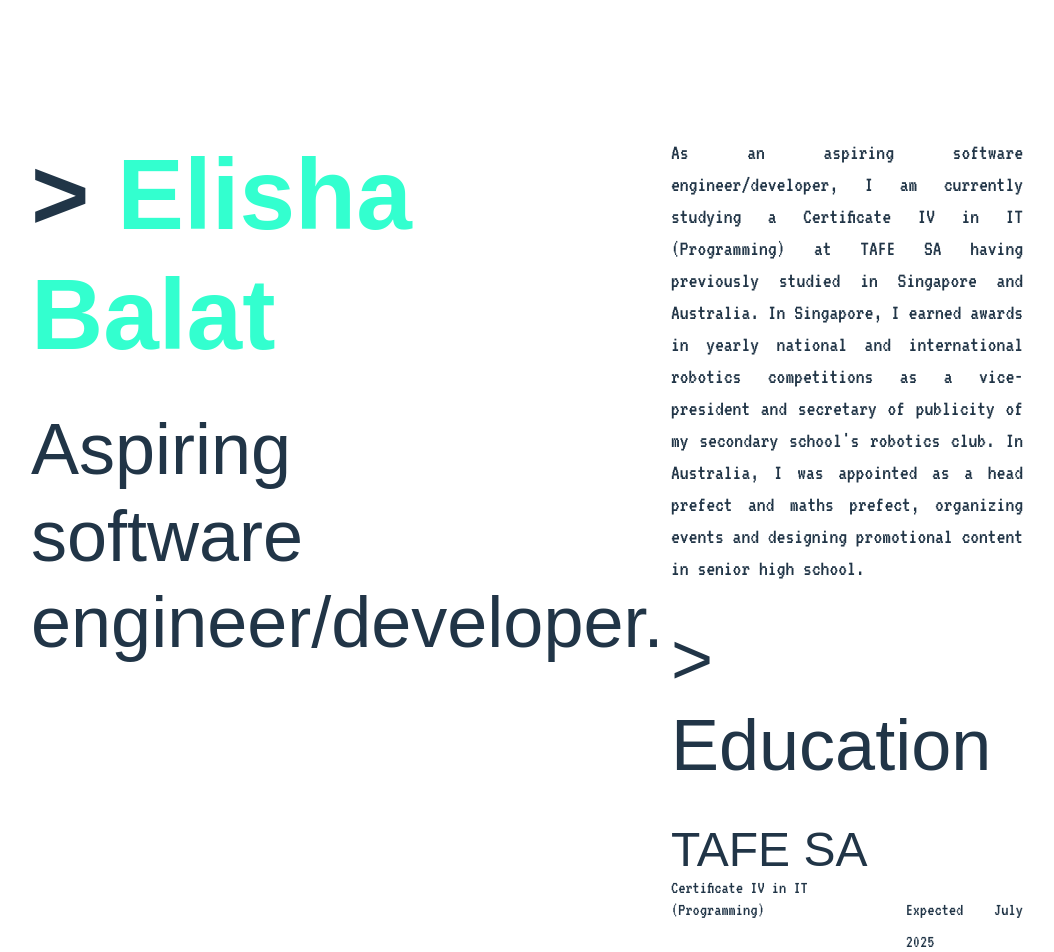
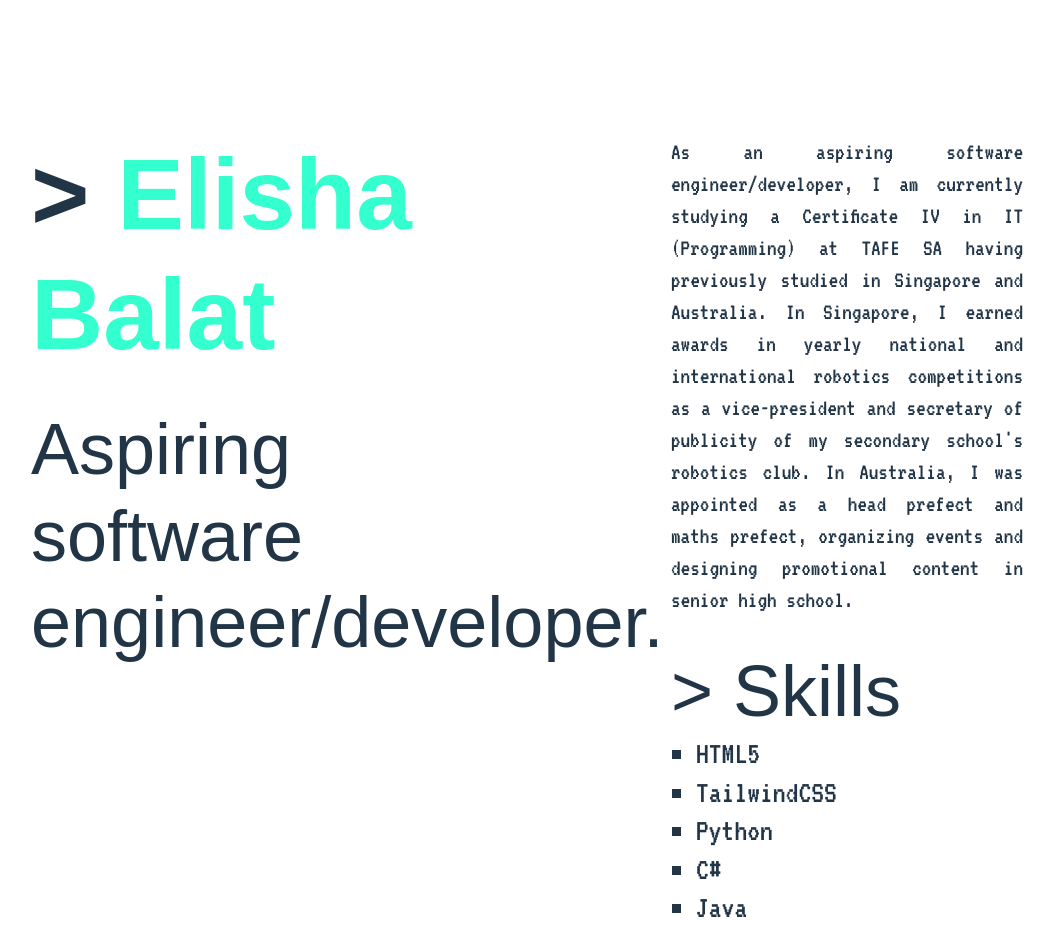
Before and after one commit to elisha-b/portfolio, a React (Vite) app: page / in a window 1280 px wide. Shown: the top 952 px of the page, without its empty margins (89-1143 px from the left). Built offline with nearby package versions, Linux system fonts and the light colour scheme; a web font is replaced by a local one.

Commit message:
Added skills

```diff
--- a/src/App.css
+++ b/src/App.css
@@ -23,7 +23,7 @@ h3 {
 }
 
 h4 {
-  font-size: 18px;
+  font-size: 24px;
   font-family: "VT323", monospace;
 }
 
@@ -41,13 +41,19 @@ h4 {
   justify-content: end;
 }
 
+li {
+  font-family: "VT323", monospace;
+  list-style-type: square;
+  margin-left: 25px;
+}
+
 p {
-  font-size: 18px;
+  font-size: 24px;
   line-height: 2rem;
   text-align: justify;
   font-family: "VT323", monospace;
 }
 
 .summary {
-  font-size: 22px;
+  font-size: 24px;
 }
--- a/src/App.jsx
+++ b/src/App.jsx
@@ -10,6 +10,15 @@ function App() {
         </div>
       <div class="justify-self-end w-1/2 text-[32px] p-30">
         <p className="summary">As an aspiring software engineer/developer, I am currently studying a Certificate IV in IT (Programming) at TAFE SA having previously studied in Singapore and Australia. In Singapore, I earned awards in yearly national and international robotics competitions as a vice-president and secretary of publicity of my secondary school's robotics club. In Australia, I was appointed as a head prefect and maths prefect, organizing events and designing promotional content in senior high school.</p>
+
+        <h2>&#62; Skills</h2>
+        <ul>
+          <li>HTML5</li>
+          <li>TailwindCSS</li>
+          <li>Python</li>
+          <li>C#</li>
+          <li>Java</li>
+        </ul>
 
         <h2>&#62; Education</h2>
         {/* TAFE SA */}
```
